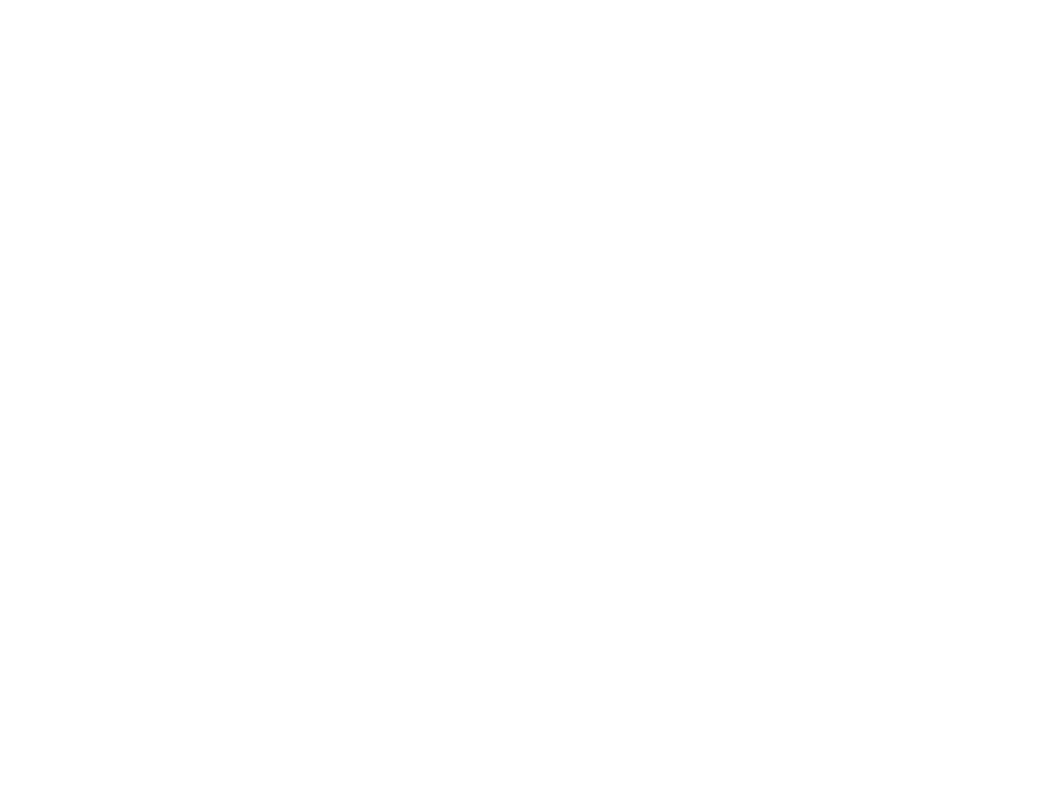
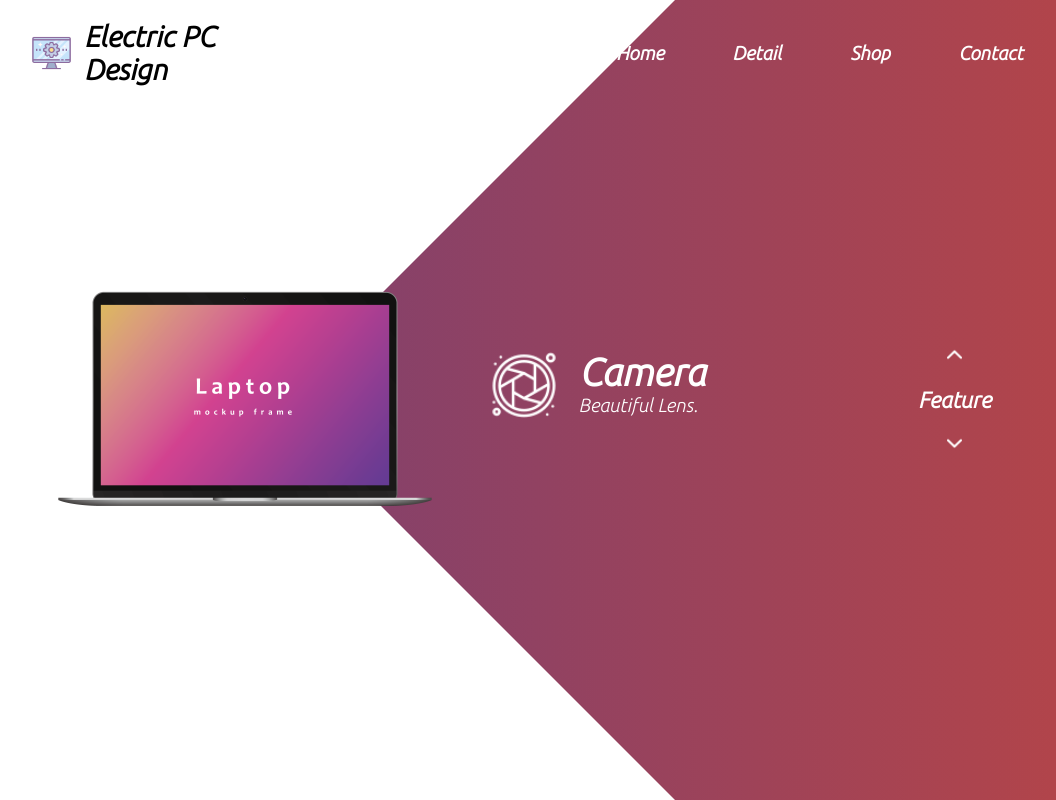
Before and after one commit to saitoshoma415/js-website, a plain HTML site: page index.html in a window 1280 px wide. Shown: the whole page, without its empty margins (97-1153 px from the left). Drawn offline with Linux system fonts and the light colour scheme.

Commit message:
js-website

```diff
--- a/app.js
+++ b/app.js
@@ -1 +1,19 @@
-app.js;
+var circle = document.getElementById("circle");
+      var upBtn = document.getElementById("upBtn");
+      var downBtn = document.getElementById("downBtn");
+
+      var rotateValue = circle.style.transform;
+      var rotateSum;
+
+      upBtn.onclick = function () {
+        /* 時計回りに90°回転させる */
+        rotateSum = rotateValue + "rotate(-90deg)";
+        circle.style.transform = rotateSum;
+        rotateValue = rotateSum;
+      };
+      downBtn.onclick = function () {
+        /* 時計回りに90°回転させる */
+        rotateSum = rotateValue + "rotate(90deg)";
+        circle.style.transform = rotateSum;
+        rotateValue = rotateSum;
+      };
--- a/index.html
+++ b/index.html
@@ -4,9 +4,74 @@
     <meta charset="UTF-8">
     <meta http-equiv="X-UA-Compatible" content="IE=edge">
     <meta name="viewport" content="width=device-width, initial-scale=1.0">
-    <title>Document</title>
+    <title>javascript-website</title>
+    <link rel="stylesheet" href="style.css">
+    <link rel="preconnect" href="https://fonts.googleapis.com">
+    <link rel="preconnect" href="https://fonts.gstatic.com" crossorigin>
+    <link href="https://fonts.googleapis.com/css2?family=Ubuntu:ital,wght@1,300&display=swap" rel="stylesheet">
+
 </head>
 <body>
+    <div class="main">
+    <nav>
+    <div class="logo-area">
+        <img src="./images/logo.png" class="logo" />
+        <h2>Electric PC Design</h2>
+        </div>
 
+        <div class="nav-links">
+        <ul>
+            <a href="#"><li>Home</li></a>
+            <a href="#"><li>Detail</li></a>
+            <a href="#"><li>Shop</li></a>
+            <a href="#"><li>Contact</li></a>
+        </ul>
+        </div>
+    </nav>
+
+    <div class="infomation">
+        <div class="overlay"></div>
+        <img src="./images/pc.png" class="mobile" />
+        <div id="circle">
+        <div class="feature one">
+            <img src="./images/camera.png" alt="" />
+            <div>
+            <h1>Camera</h1>
+            <p>Beautiful Lens.</p>
+            </div>
+          </div>
+          <div class="feature two">
+            <img src="./images/processor.png" alt="" />
+            <div>
+              <h1>Processor</h1>
+              <p>Processor is very important.</p>
+            </div>
+          </div>
+          <div class="feature three">
+            <img src="./images/display.png" alt="" />
+            <div>
+              <h1>Display</h1>
+              <p>High Quority Display</p>
+            </div>
+          </div>
+          <div class="feature four">
+            <img src="./images/battery.png" alt="" />
+            <div>
+              <h1>Battery</h1>
+              <p>Powerful Battery.</p>
+            </div>
+          </div>
+        </div>
+      </div>
+
+      <div class="control">
+        <img src="./images/arrow.png" id="upBtn" />
+        <h3>Feature</h3>
+        <img src="./images/arrow.png" id="downBtn" />
+      </div>
+    </div>
+		<script src="./app.js">
+
+		</script>
 </body>
 </html>
--- a/style.css
+++ b/style.css
@@ -1 +1,171 @@
-style.css
+* {
+  margin: 0;
+  padding: 0;
+  box-sizing: border-box;
+  font-family: "Ubuntu", sans-serif;
+}
+
+.main {
+  font-size: 1.2rem;
+  width: 100vw;
+  height: 100vh;
+  background: linear-gradient(to right, rgb(106, 63, 126), rgb(185, 69, 69));
+  overflow: hidden;
+  position: relative;
+}
+
+nav {
+  width: 80%;
+  display: flex;
+  z-index: 1;
+  margin: 20px auto;
+  position: sticky;
+  align-items: center;
+  font-weight: 550;
+}
+
+.logo-area {
+  flex-basis: 20%;
+  display: flex;
+  align-items: center;
+}
+
+.logo {
+  width: 20%;
+  height: 20%;
+  margin-right: 12px;
+}
+
+.nav-links {
+  flex: 1; /* 空いてるスペースの余白を強制的に入れてる。flex-growと同じ。 */
+  text-align: right; /* インライン要素だから右寄せできる。a */
+}
+
+.nav-links ul {
+  list-style: none;
+}
+
+.nav-links ul li {
+  display: inline-block;
+  padding: 0 2rem;
+}
+
+.nav-links ul a {
+  font-weight: 600;
+  color: #fff;
+  text-decoration: none;
+  transition: 0.3s;
+}
+
+.nav-links ul a:hover {
+  color: rgb(236, 183, 183);
+}
+
+.infomation {
+  width: 1000px;
+  height: 1000px;
+  position: absolute;
+  top: 50%;
+  left: -10%;
+  transform: translateY(-50%);
+}
+
+#circle {
+  width: 1000px;
+  height: 1000px;
+  position: absolute;
+  /* background: #ccc; */
+  border-radius: 50%;
+  top: 0;
+  left: 0;
+  transform: rotate(0deg);
+  transition: 1.5s;
+}
+
+.feature img {
+  width: 70px;
+}
+
+.feature {
+  position: absolute;
+  display: flex;
+  color: #fff;
+}
+
+.feature div {
+  margin-left: 20px;
+}
+
+.feature div a {
+  margin-top: 8px;
+}
+
+.one {
+  top: 450px;
+  right: 70px;
+}
+
+.two {
+  top: 100px;
+  left: 340px;
+  transform: rotate(-90deg);
+}
+
+.three {
+  bottom: 450px;
+  left: 50px;
+  transform: rotate(-180deg);
+}
+
+.four {
+  bottom: 150px;
+  right: 370px;
+  transform: rotate(-270deg);
+}
+
+.mobile {
+  width: 400px;
+  position: absolute;
+  z-index: 1;
+  top: 50%;
+  transform: translateY(-50%);
+  left: 27%;
+}
+
+.control {
+  position: absolute;
+  top: 50%;
+  right: 15%;
+  transform: translateY(-50%);
+  text-align: center;
+}
+
+.control img {
+  width: 15px;
+}
+
+.control h3 {
+  margin: 20px 0;
+  color: #fff;
+}
+
+#upBtn {
+  cursor: pointer;
+}
+
+#downBtn {
+  cursor: pointer;
+  transform: rotate(-180deg);
+}
+
+.overlay {
+  width: 0;
+  height: 0;
+  border-top: 500px solid #fff;
+  border-right: 500px solid transparent;
+  border-bottom: 500px solid #fff;
+  border-left: 500px solid #fff;
+  top: 0;
+  left: 0;
+  position: absolute;
+}
```
Also changed, not shown: images.logo.png (added), images/arrow.png (added), images/battery.png (added), images/camera.png (added), images/display.png (added), images/logo.png (added), images/mobile.png (added), images/pc.png (added), images/processor.png (added), 2 other files.
